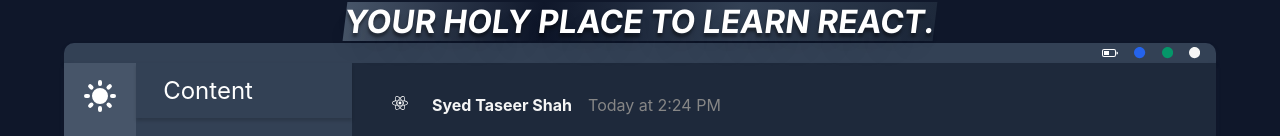
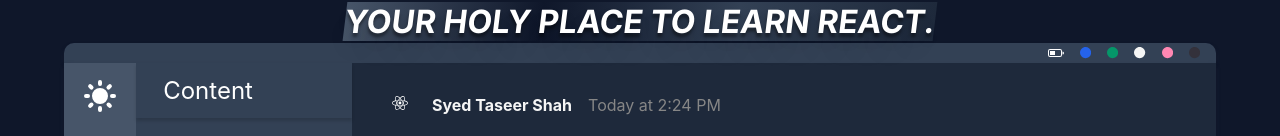
Before and after one commit to Taseeeer/reactnext, a Next.js app: page / in a window 1280 px wide. Shown: the top 136 px of the page. Built offline with nearby package versions, Linux system fonts and the light colour scheme.

Commit message:
Two new themes added

```diff
--- a/components/Layout.js
+++ b/components/Layout.js
@@ -71,6 +71,18 @@
                 return classRef.current.className = "layout dark-mode";
             }
 
+            case "pink": {
+                localStorage.setItem("theme", "layout pink-mode");
+                handleClickSound();
+                return classRef.current.className = "layout pink-mode";
+            }
+
+            case "darkgray": {
+                localStorage.setItem("theme", "layout darkgray-mode");
+                handleClickSound();
+                return classRef.current.className = "layout darkgray-mode";
+            }
+
             case "default":
                 return classRef.current.className = "layout";
         }
@@ -102,6 +114,8 @@
                 <GoPrimitiveDot className="nav-dots purple" onClick={() => setSelectedTheme('purple')} />
                 <GoPrimitiveDot className="nav-dots green" onClick={() => setSelectedTheme('vim')} />
                 <GoPrimitiveDot className="nav-dots white" onClick={() => setSelectedTheme('basic')} />
+                <GoPrimitiveDot className="nav-dots pink" onClick={() => setSelectedTheme('pink')} />
+                <GoPrimitiveDot className="nav-dots darkgray" onClick={() => setSelectedTheme('darkgray')} />
             </div>
             <div className="outer-container">
                 <div className="sidebar-mobview" style={{display: `${width[0] < 750 ? "block" : "none"}`}}>
--- a/styles/index.css
+++ b/styles/index.css
@@ -1,3 +1,8 @@
+@font-face {
+    font-family: 'TheSilkscreen';
+    src: url('../public/Silkscreen/Silkscreen-Regular.ttf');
+}
+
 :root {
     --white: #fff;
     --gray1: rgb(71 85 105);
@@ -45,11 +50,28 @@
 }
 
 .basic-mode {
-    --white: black;
+    color: 	#272727;
     --gray1: rgb(229 231 235);
     --gray2: rgb(209 213 219);
     --gray3: rgb(156 163 175);
     --gray4: rgb(107 114 128);
+
+}
+
+.pink-mode {
+    font-family: monospace;
+    --gray1: #FF8FB1;
+    --gray2: #FFB3B3;
+    --gray3:  #FF87B2;
+    --gray4: #FFBDE6;
+}
+
+.darkgray-mode {
+    font-family: TheSilkscreen;
+    --gray1: #33313B;
+    --gray2: #62374E;
+    --gray3:  #33313B;
+    --gray4: #FFBDE6;
 }
 
 
--- a/styles/layout.css
+++ b/styles/layout.css
@@ -70,6 +70,12 @@
 }
 .white {
     color: whitesmoke;
+}
+.pink {
+    color: #FF87B2;
+}
+.darkgray {
+    color: #33313B;
 }
 
 
```
Also changed, not shown: public/Silkscreen/OFL.txt (added), public/Silkscreen/Silkscreen-Bold.ttf (added), public/Silkscreen/Silkscreen-Regular.ttf (added).
